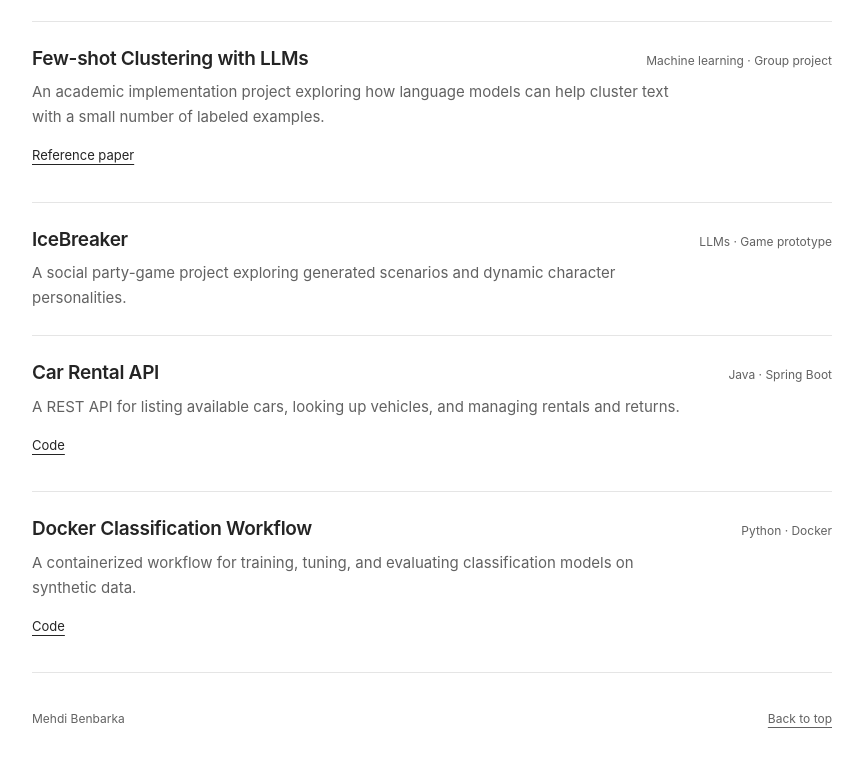
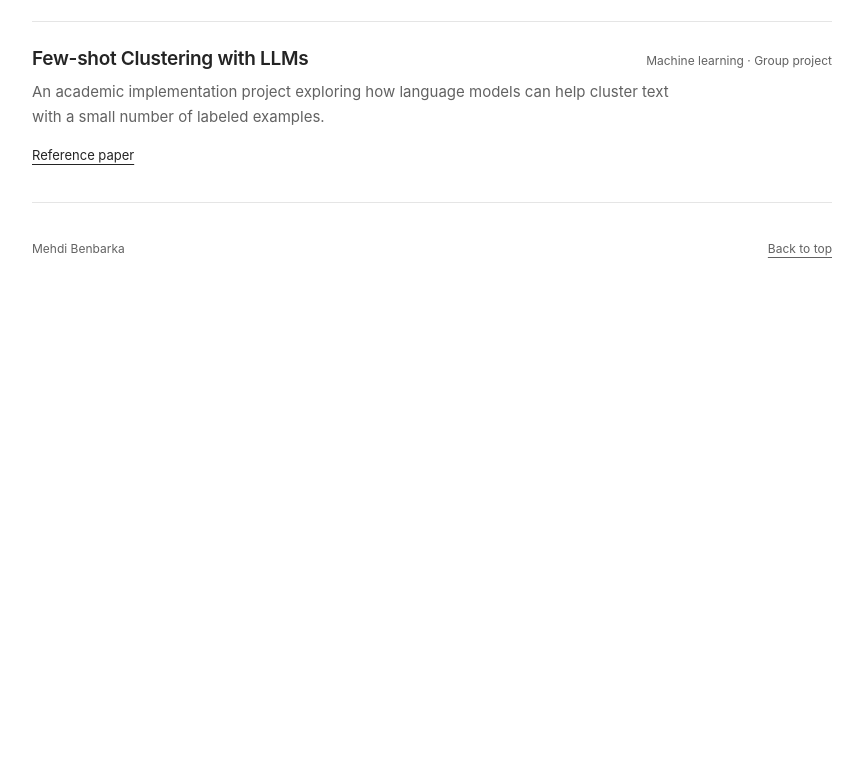
Before and after one commit to mehdiben30/mehdiben30.github.io, a plain HTML site: page index.html in a window 1280 px wide. Shown: the part 1222-2003 px from the top of the page, without its empty margins (208-1071 px from the left). After the commit the page ends 1533 px from the top, so only its background shows below. Drawn offline with Linux system fonts and the light colour scheme.

Commit message:
Remove three projects from portfolio

```diff
--- a/index.html
+++ b/index.html
@@ -64,20 +64,6 @@
           <p class="project-description">An academic implementation project exploring how language models can help cluster text with a small number of labeled examples.</p>
           <div class="project-links"><a href="https://arxiv.org/abs/2307.00524">Reference paper</a></div>
         </article>
-        <article class="project" aria-labelledby="project-7">
-          <div class="project-heading"><h3 id="project-7">IceBreaker</h3><p class="project-meta">LLMs · Game prototype</p></div>
-          <p class="project-description">A social party-game project exploring generated scenarios and dynamic character personalities.</p>
-        </article>
-        <article class="project" aria-labelledby="project-8">
-          <div class="project-heading"><h3 id="project-8">Car Rental API</h3><p class="project-meta">Java · Spring Boot</p></div>
-          <p class="project-description">A REST API for listing available cars, looking up vehicles, and managing rentals and returns.</p>
-          <div class="project-links"><a href="https://github.com/mehdiben30/prog_dist/tree/main/car-rental/car-rental">Code</a></div>
-        </article>
-        <article class="project" aria-labelledby="project-9">
-          <div class="project-heading"><h3 id="project-9">Docker Classification Workflow</h3><p class="project-meta">Python · Docker</p></div>
-          <p class="project-description">A containerized workflow for training, tuning, and evaluating classification models on synthetic data.</p>
-          <div class="project-links"><a href="https://github.com/mehdiben30/Docker_exam">Code</a></div>
-        </article>
       </section>
     </main>
     <footer><span>Mehdi Benbarka</span><a href="#top">Back to top</a></footer>
```
Also changed, not shown: 2 other files.
